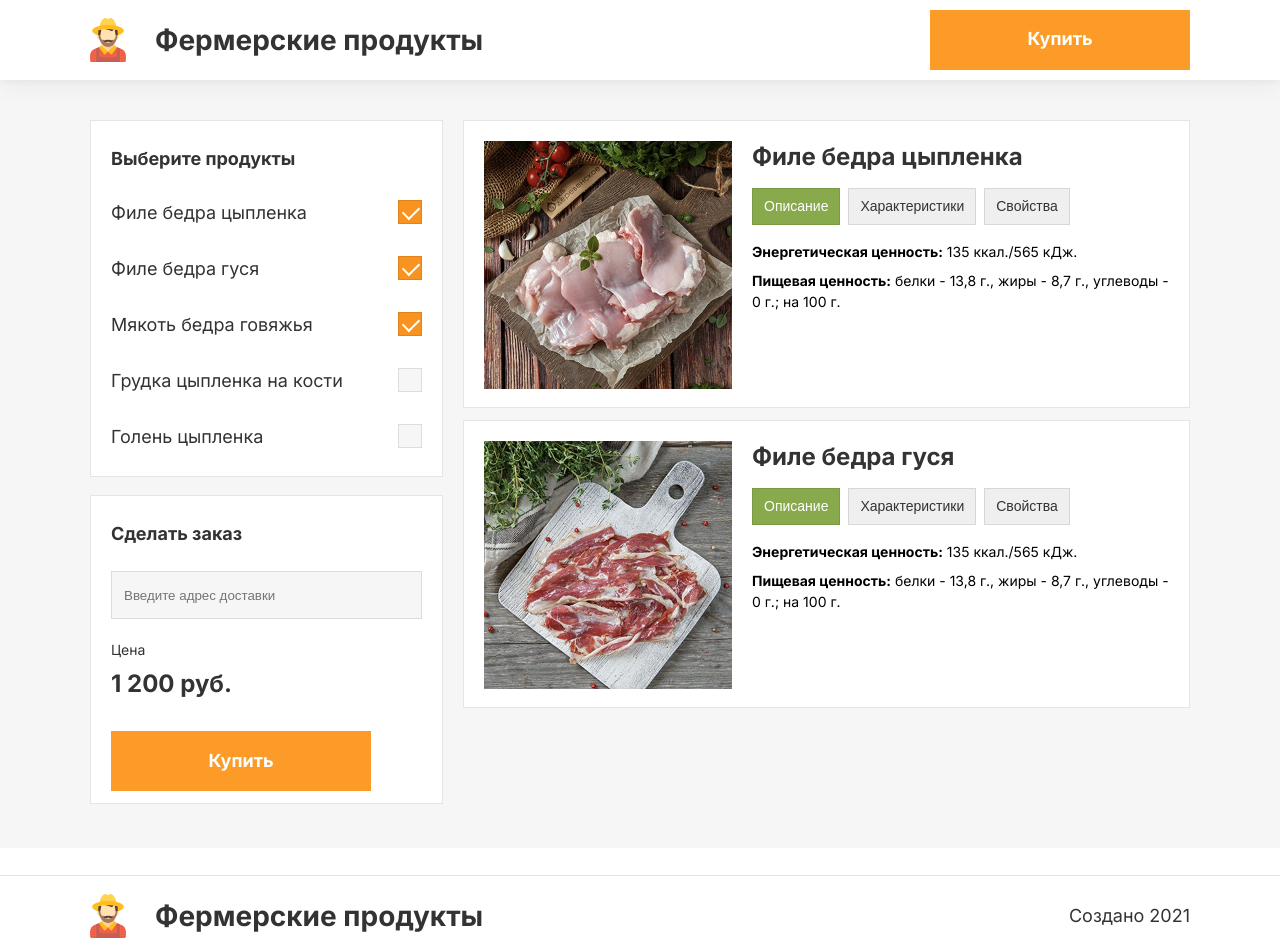
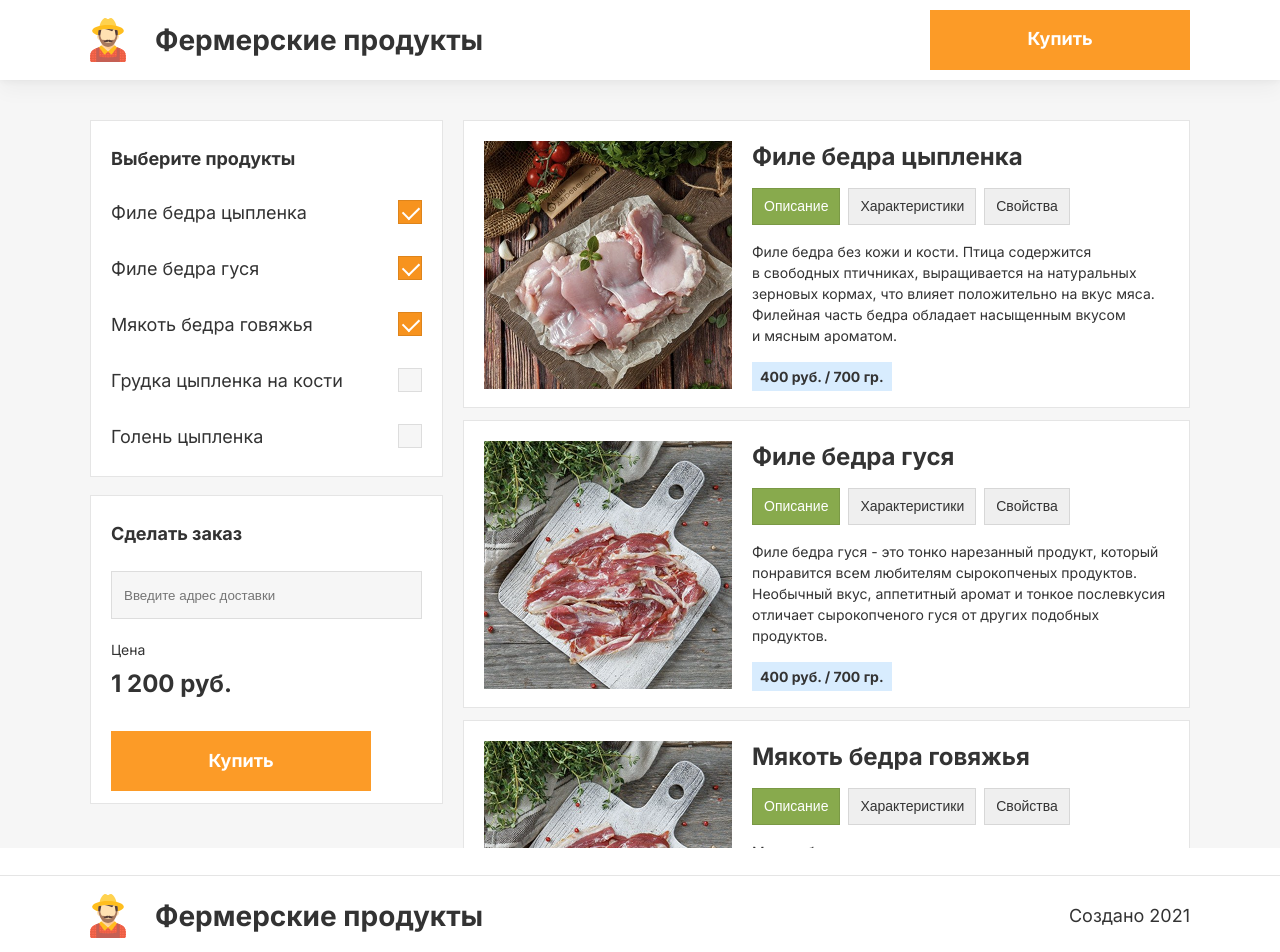
Before and after one commit to Wayksi/react_2, a React (Vite) app: page / in a window 1280 px wide. Shown: the top 952 px of the page. Built offline with nearby package versions, Linux system fonts and the light colour scheme.

Commit message:
feat(Slider): подключил свайпер

```diff
--- a/package.json
+++ b/package.json
@@ -12,7 +12,8 @@
   "dependencies": {
     "react": "^19.1.0",
     "react-dom": "^19.1.0",
-    "styled-components": "^6.1.18"
+    "styled-components": "^6.1.18",
+    "swiper": "^11.2.7"
   },
   "devDependencies": {
     "@eslint/js": "^9.25.0",
--- a/src/components/blocks/Order/Order.jsx
+++ b/src/components/blocks/Order/Order.jsx
@@ -4,8 +4,6 @@ import Form from "@layout/Form/Form";
 import Slider from "@layout/Slider/Slider";
 
 function Order({ products }) {
-    console.log(products);
-
     return (
         <StyledOrder>
             <Form />
--- a/src/components/layout/Slider/Slider.jsx
+++ b/src/components/layout/Slider/Slider.jsx
@@ -1,20 +1,30 @@
-import React from "react";
-import { SliderWrapper, SliderList } from "./style";
+import React, { useRef } from "react";
+import { Swiper, SwiperSlide } from "swiper/react";
+import { Mousewheel } from "swiper/modules";
+import "swiper/css";
+import { SliderWrapper } from "./style";
 import ProductCard from "@ui/ProductCard/ProductCard";
-import { Li } from "@components/styled";
 
 function Slider({ products }) {
-    console.log(products);
+    const swiperRef = useRef(null);
 
     return (
         <SliderWrapper>
-            <SliderList>
-                {products.map((product) => (
-                    <Li key={product.id}>
+            <Swiper
+                direction="vertical"
+                spaceBetween={12}
+                slidesPerView="auto"
+                freeMode={true}
+                modules={[Mousewheel]}
+                mousewheel={true}
+                onSwiper={(swiper) => (swiperRef.current = swiper)}
+            >
+                {products.map((product, index) => (
+                    <SwiperSlide key={product.id} onClick={() => swiperRef.current?.slideTo(index)}>
                         <ProductCard {...product} />
-                    </Li>
+                    </SwiperSlide>
                 ))}
-            </SliderList>
+            </Swiper>
         </SliderWrapper>
     );
 };
--- a/src/components/layout/Slider/style.js
+++ b/src/components/layout/Slider/style.js
@@ -1,15 +1,16 @@
 import styled from "styled-components";
 
 export const SliderWrapper = styled.div`
+    height: 728px;
     padding: 0;
     margin: 0;
+    overflow: hidden;
+
+    .swiper {
+        height: 100%;
+    }
+
+    .swiper-slide {
+        height: auto;
+    }
 `;
-
-export const SliderList = styled.ul`
-    display: flex;
-    flex-direction: column;
-    gap: 12px;
-    padding: 0;
-    margin: 0;
-    list-style: none;
-`;
--- a/src/components/ui/ProductCard/ProductCard.jsx
+++ b/src/components/ui/ProductCard/ProductCard.jsx
@@ -1,4 +1,5 @@
 import React from "react";
+import { useState } from "react";
 import Title, { TitleSize } from "@ui/Title/Title";
 import ProductDescription from "../ProductDescription/ProductDescription";
 import ProductSpecification from "../ProductSpecification/ProductSpecification";
@@ -6,19 +7,33 @@ import ProductProperties from "../ProductProperties/ProductProperties";
 import { Product, ProductImage, ProductContentWrapper, TabContainer, Tab } from "./style";
 
 function ProductCard({ src, alt, name, description, price, specification, properties }) {
+    const [activeTab, setActiveTab] = useState("description");
+
+    const renderTabContent = () => {
+        switch (activeTab) {
+            case "description":
+                return <ProductDescription description={description} price={price} />;
+            case "specification":
+                return <ProductSpecification specification={specification} />;
+            case "properties":
+                return <ProductProperties properties={properties} />;
+            default:
+                return null;
+        }
+    };
+
     return (
         <Product>
             <ProductImage src={src} alt={alt} />
             <ProductContentWrapper>
                 <Title size={TitleSize.SMALL}>{name}</Title>
                 <TabContainer>
-                    <Tab $active={true}>Описание</Tab>
-                    <Tab>Характеристики</Tab>
-                    <Tab>Свойства</Tab>
+                    <Tab $active={activeTab === "description"} onClick={() => setActiveTab("description")}>Описание</Tab>
+                    <Tab $active={activeTab === "specification"} onClick={() => setActiveTab("specification")}>Характеристики</Tab>
+                    <Tab $active={activeTab === "properties"} onClick={() => setActiveTab("properties")}>Свойства</Tab>
                 </TabContainer>
-                {/* <ProductDescription description={description} price={price} /> */}
-                {/* <ProductSpecification specification={specification} /> */}
-                <ProductProperties properties={properties} />
+
+                {renderTabContent()}
             </ProductContentWrapper>
         </Product>
     );
--- a/src/components/ui/ProductSpecification/style.js
+++ b/src/components/ui/ProductSpecification/style.js
@@ -5,6 +5,9 @@ export const SpecificationList = styled.ul`
     display: flex;
     flex-direction: column;
     gap: 8px;
+    padding: 0;
+    margin: 0;
+    list-style: none;
     font-size: 14px;
     line-height: 150%;
     font-weight: 400;
@@ -12,13 +15,13 @@ export const SpecificationList = styled.ul`
 `;
 
 export const SpecificationItem =styled(Li)`
-    display: flex;
-    align-items: center;
-    gap: 5px;
+    display: block;
 `;
 
 export const SpecificationName = styled.p`
+    display: inline;
     padding: 0;
     margin: 0;
+    margin-right: 4px;
     font-weight: 700;
 `;
--- a/src/mocks/products.js
+++ b/src/mocks/products.js
@@ -46,6 +46,60 @@ const products = [
             energyValue: '135 ккал./565 кДж.',
             nutritionValue: "белки - 13,8 г., жиры - 8,7 г., углеводы - 0 г.; на 100 г."
         }
+    },
+    {
+        id: 2,
+        imageName: 'beef-thigh',
+        alt: "Мякоть бедра говяжья",
+        name: "Мякоть бедра говяжья",
+        description: "Мякоть бедра - это жестковатое мясо, но очень диетическое и прекрасно подходит для поклонников здорового питания. Мясо можно запечь или потушить с овощами. Все бычки на ферме Эдуарда Васильева выращиваются на натуральном корме",
+        price: "400 руб. / 700 гр.",
+        specification: {
+            mass: "0,7 кг. (595-805 г.).",
+            term: "6 суток",
+            breed: "КОББ 500.",
+            origin: "Тверская область"
+        },
+        properties: {
+            energyValue: '135 ккал./565 кДж.',
+            nutritionValue: "белки - 13,8 г., жиры - 8,7 г., углеводы - 0 г.; на 100 г."
+        }
+    },
+    {
+        id: 3,
+        imageName: 'beef-thigh',
+        alt: "Грудка цыпленка на кости",
+        name: "Грудка цыпленка на кости",
+        description: "Мякоть бедра - это жестковатое мясо, но очень диетическое и прекрасно подходит для поклонников здорового питания. Мясо можно запечь или потушить с овощами. Все бычки на ферме Эдуарда Васильева выращиваются на натуральном корме",
+        price: "400 руб. / 700 гр.",
+        specification: {
+            mass: "0,7 кг. (595-805 г.).",
+            term: "6 суток",
+            breed: "КОББ 500.",
+            origin: "Тверская область"
+        },
+        properties: {
+            energyValue: '135 ккал./565 кДж.',
+            nutritionValue: "белки - 13,8 г., жиры - 8,7 г., углеводы - 0 г.; на 100 г."
+        }
+    },
+    {
+        id: 4,
+        imageName: 'beef-thigh',
+        alt: "Голень цыпленка",
+        name: "Голень цыпленка",
+        description: "Мякоть бедра - это жестковатое мясо, но очень диетическое и прекрасно подходит для поклонников здорового питания. Мясо можно запечь или потушить с овощами. Все бычки на ферме Эдуарда Васильева выращиваются на натуральном корме",
+        price: "400 руб. / 700 гр.",
+        specification: {
+            mass: "0,7 кг. (595-805 г.).",
+            term: "6 суток",
+            breed: "КОББ 500.",
+            origin: "Тверская область"
+        },
+        properties: {
+            energyValue: '135 ккал./565 кДж.',
+            nutritionValue: "белки - 13,8 г., жиры - 8,7 г., углеводы - 0 г.; на 100 г."
+        }
     }
 ];
 
```
Also changed, not shown: src/assets/product-card/beef-thigh.png (added), 1 other file (tests, documents, lock files or other folders).
